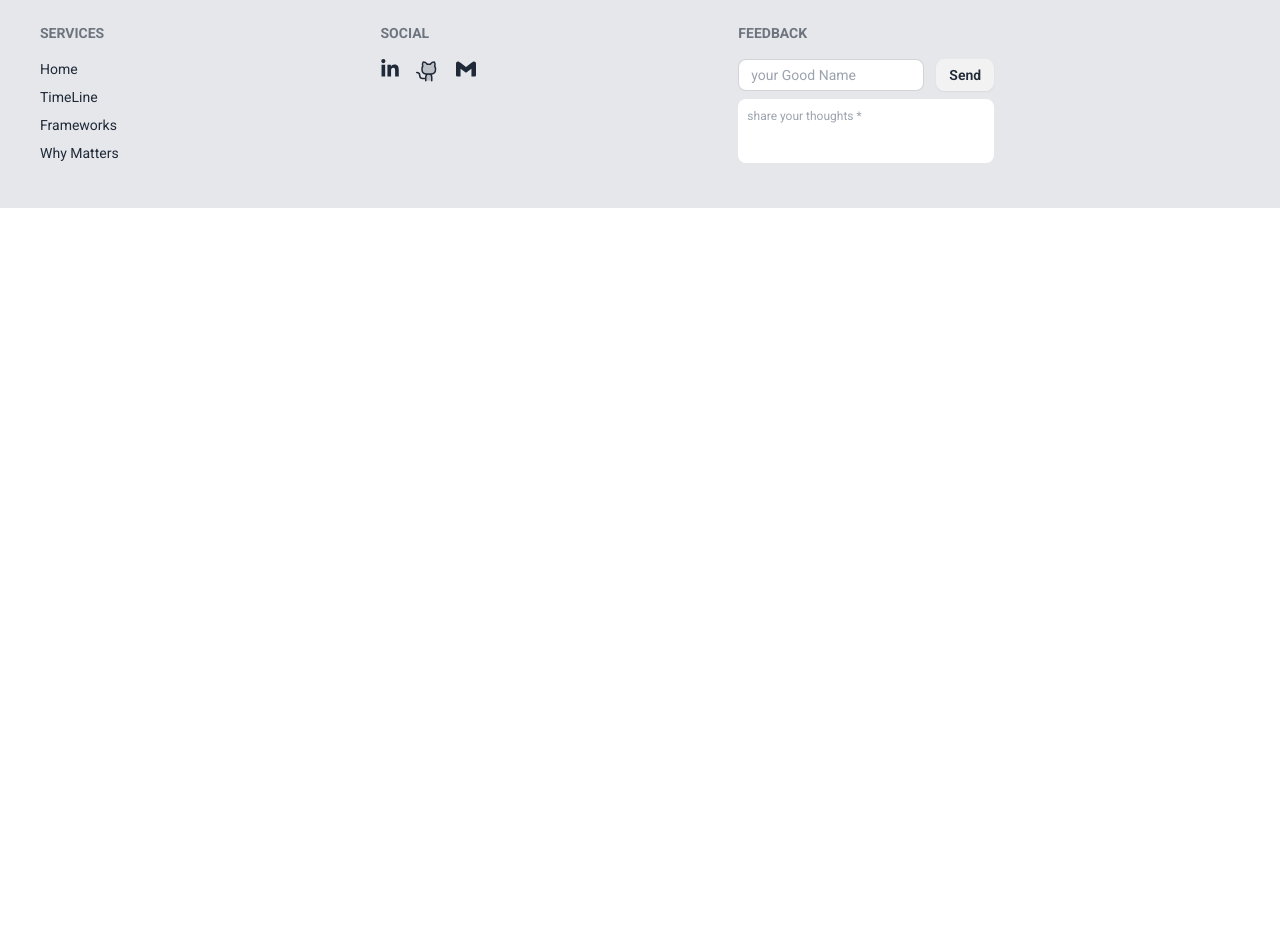
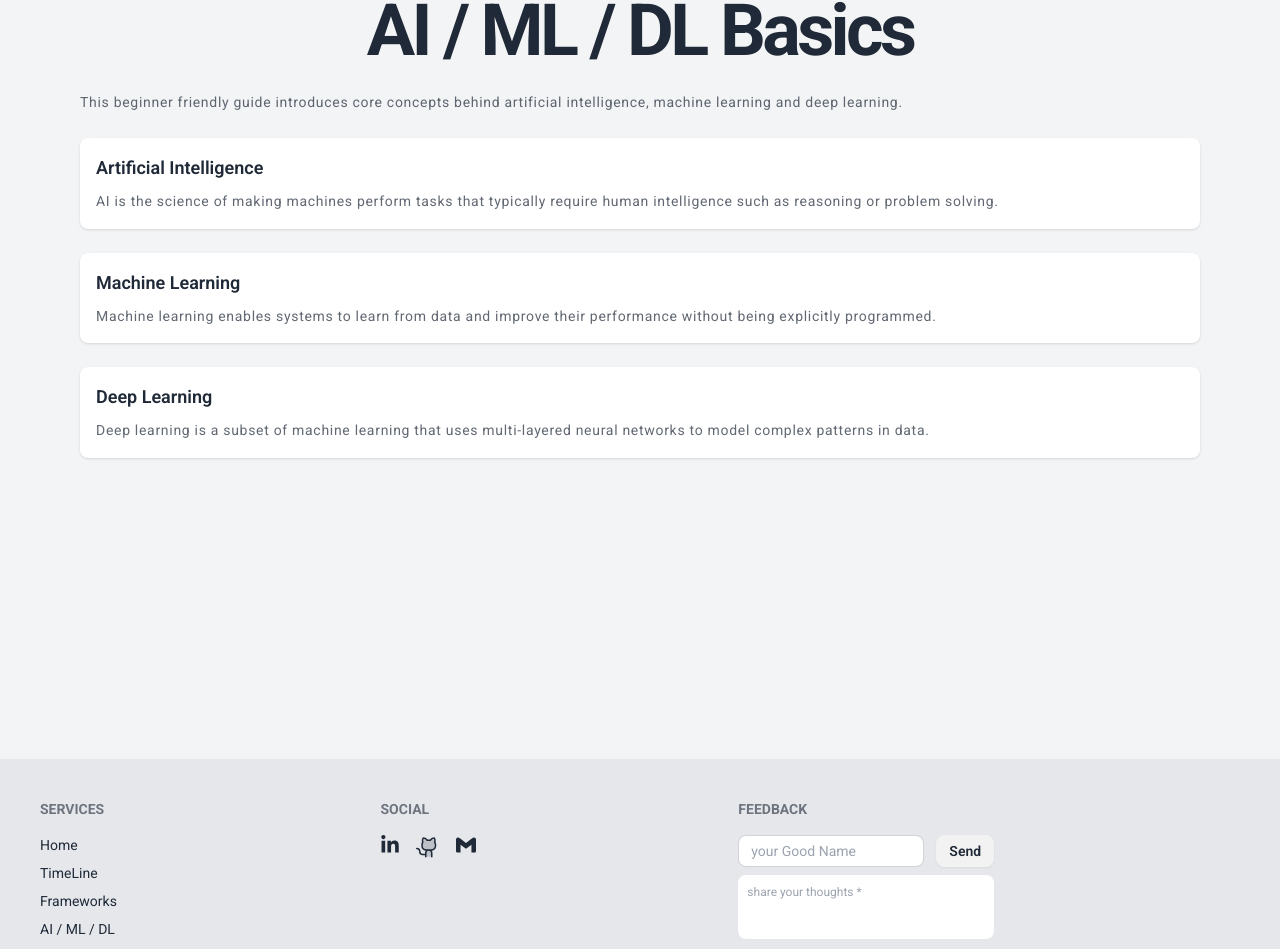
Before and after one commit to thealihamza04/CodeSphere, a React (Vite) app: page /ai-ml-dl in a window 1280 px wide. Before the commit this address had no page. Shown: the part 41-990 px from the top of the page. Before the commit the page ends 800 px from the top, so only its background shows below. Built offline with nearby package versions, Linux system fonts and the light colour scheme; what tailwindcss-motion would draw is missing.

Commit message:
feat: introduce beginner AI ML DL guide

```diff
--- a/src/App.jsx
+++ b/src/App.jsx
@@ -1,4 +1,3 @@
-import React from "react";
 import { Analytics } from "@vercel/analytics/react";
 import {
   BrowserRouter as Router,
@@ -11,6 +10,7 @@ import Tool_Lib from "./Components/Tool_Lib";
 import Languages from "./Components/Languages";
 import TimeLine from "./Components/TimeLine.jsx";
 import VersionControl from "./Components/VersionControl";
+import AIMLDL from "./Components/AIMLDL";
 import Footer from "./Components/Footer.jsx";
 import { Toaster } from "react-hot-toast";
 
@@ -33,6 +33,7 @@ const Layout = () => {
           path='/developer-essential-skills'
           element={<VersionControl />}
         />
+        <Route path='/ai-ml-dl' element={<AIMLDL />} />
         <Route path='*' element={<div>Not Found</div>} />
       </Routes>
       {!hideFooter && <Footer />}
--- /dev/null
+++ b/src/Components/AIMLDL.jsx
@@ -0,0 +1,76 @@
+/* eslint-disable react-refresh/only-export-components */
+import { useEffect } from "react";
+import useSEO from "./Hooks/useSEO";
+
+const AIMLDL = () => {
+  useSEO({
+    title: "AI / ML / DL for Beginners | CodeSphere",
+    description:
+      "Introductory guide explaining the basics of Artificial Intelligence, Machine Learning and Deep Learning.",
+    keywords:
+      "AI basics, machine learning overview, deep learning introduction, CodeSphere",
+    canonical: "https://codes-sphere.vercel.app/ai-ml-dl",
+    og: {
+      title: "AI / ML / DL for Beginners | CodeSphere",
+      description:
+        "Introductory guide explaining the basics of Artificial Intelligence, Machine Learning and Deep Learning.",
+      url: "https://codes-sphere.vercel.app/ai-ml-dl",
+      type: "website",
+    },
+    twitter: {
+      card: "summary_large_image",
+      title: "AI / ML / DL for Beginners | CodeSphere",
+      description:
+        "Introductory guide explaining the basics of Artificial Intelligence, Machine Learning and Deep Learning.",
+    },
+    structuredData: {
+      "@context": "https://schema.org",
+      "@type": "Article",
+      name: "AI / ML / DL for Beginners",
+      url: "https://codes-sphere.vercel.app/ai-ml-dl",
+    },
+  });
+
+  useEffect(() => {
+    window.scrollTo({ top: 0, behavior: "instant" });
+  }, []);
+
+  const topics = [
+    {
+      title: "Artificial Intelligence",
+      summary:
+        "AI is the science of making machines perform tasks that typically require human intelligence such as reasoning or problem solving.",
+    },
+    {
+      title: "Machine Learning",
+      summary:
+        "Machine learning enables systems to learn from data and improve their performance without being explicitly programmed.",
+    },
+    {
+      title: "Deep Learning",
+      summary:
+        "Deep learning is a subset of machine learning that uses multi-layered neural networks to model complex patterns in data.",
+    },
+  ];
+
+  return (
+    <div className='min-h-screen bg-gray-100 py-9 px-4 md:px-20 space-y-6'>
+      <h1 className='heading'>AI / ML / DL Basics</h1>
+      <p className='text-sm tracking-wider text-justify leading-relaxed opacity-70'>
+        This beginner friendly guide introduces core concepts behind artificial intelligence, machine learning and deep learning.
+      </p>
+      <div className='flex flex-col gap-6'>
+        {topics.map((topic) => (
+          <div key={topic.title} className='bg-white shadow rounded-lg p-4 space-y-2'>
+            <h2 className='text-lg font-semibold'>{topic.title}</h2>
+            <p className='text-sm tracking-wider leading-relaxed opacity-70'>
+              {topic.summary}
+            </p>
+          </div>
+        ))}
+      </div>
+    </div>
+  );
+};
+
+export default AIMLDL;
--- a/src/Components/Footer.jsx
+++ b/src/Components/Footer.jsx
@@ -58,6 +58,9 @@ const Footer = () => {
           </Link>
           <Link to={"/Frameworks"} className='link link-hover '>
             Frameworks
+          </Link>
+          <Link to={"/ai-ml-dl"} className='link link-hover '>
+            AI / ML / DL
           </Link>
           <Link to={"/developer-essential-skills"} className='link link-hover '>
             Why Matters
```
